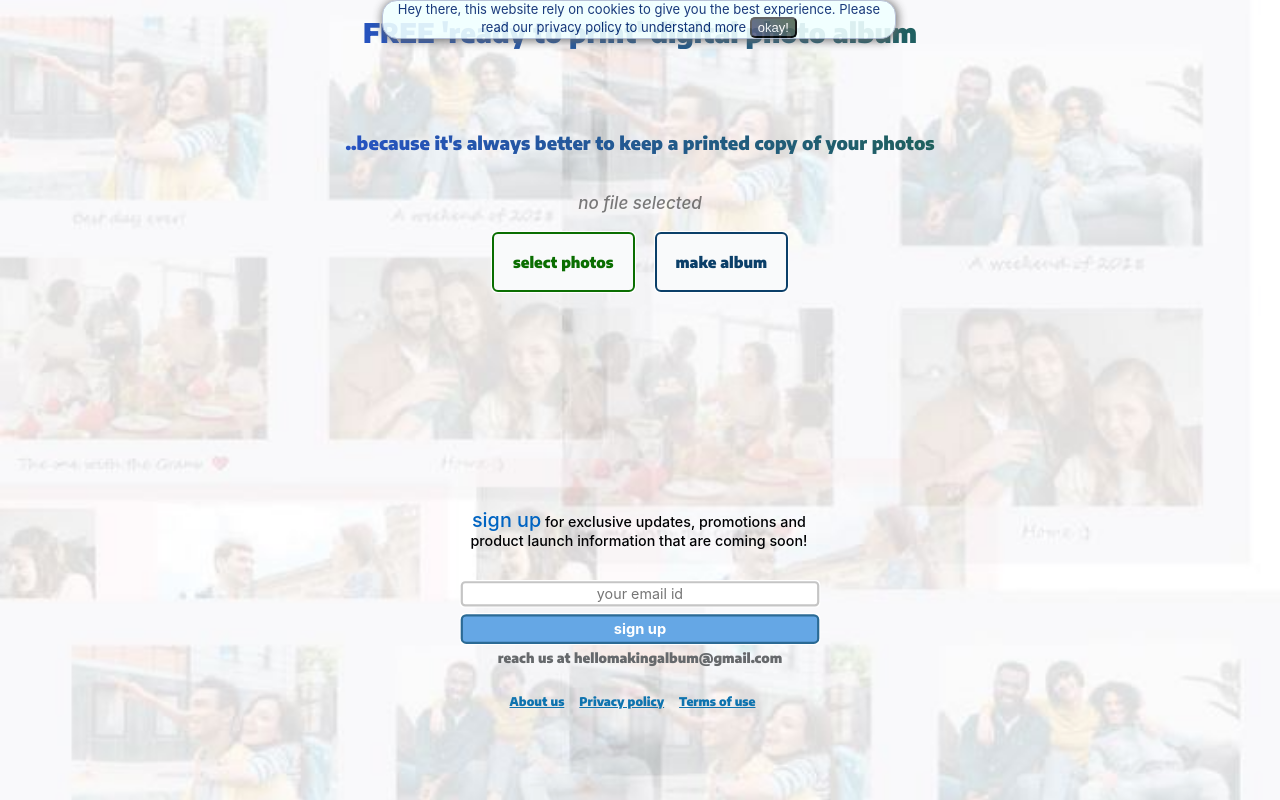
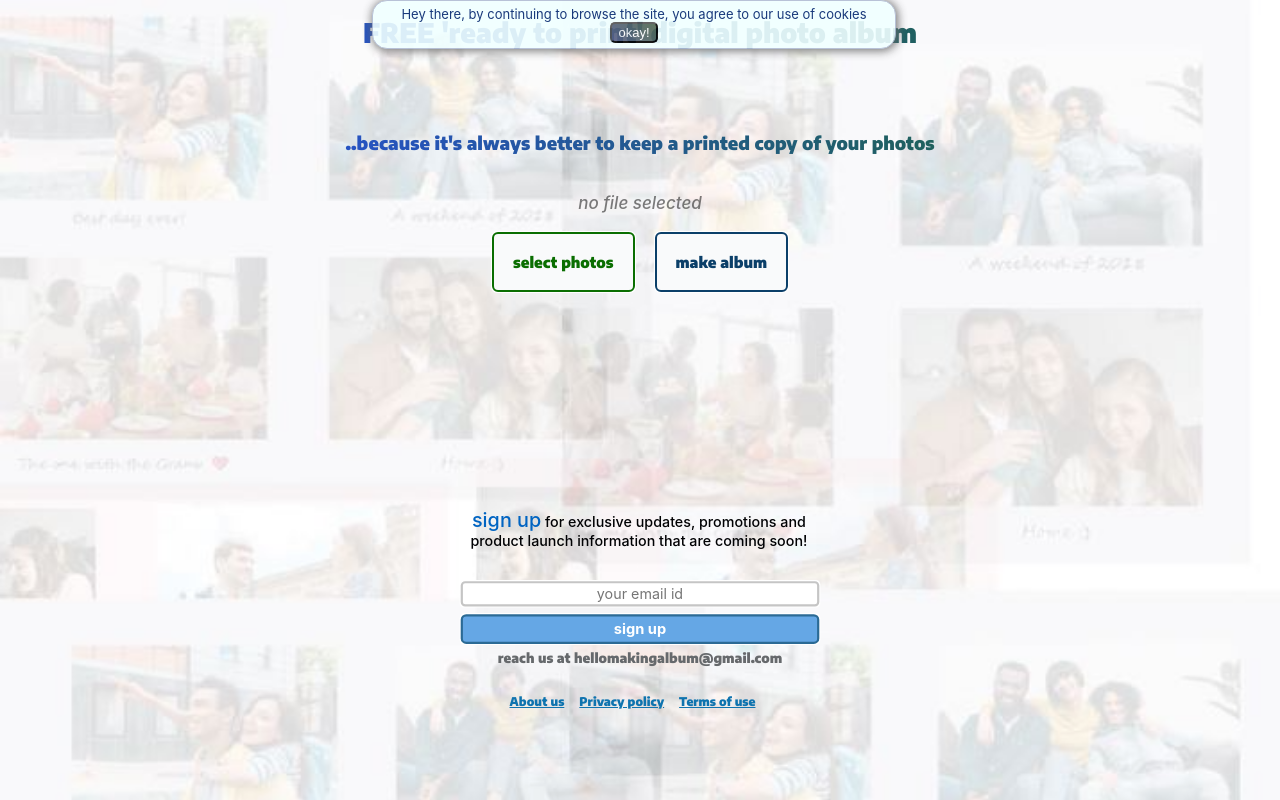
Before and after one commit to edwinvarghese4442/makingalbum_source, a React (Create React App) app: page / in a window 1280 px wide. Shown: the top 800 px of the page. Built offline with nearby package versions, Linux system fonts and the light colour scheme.

Commit message:
padding added cookie bar

```diff
--- a/src/App.css
+++ b/src/App.css
@@ -66,6 +66,7 @@
   border-style: solid;
   border-width: 1px;
   box-shadow: 1px 1px 10px 1px #696969;
+  padding: 5px 5px 5px 5px;
 }
 
 .cookie_button {
--- a/src/App.js
+++ b/src/App.js
@@ -310,7 +310,7 @@ class App extends Component {
   return (
 
     <div className="background">
-      <div className="cookiebar"> Hey there, this website rely on cookies to give you the best experience. Please read our privacy policy to understand more  <button className='cookie_button'>okay!</button></div>
+      <div className="cookiebar"> Hey there, by continuing to browse the site, you agree to our use of cookies  <button className='cookie_button'>okay!</button></div>
       <h1 className = "title1">FREE 'ready to print' digital photo album</h1>
       <h2 className = "title2">..because it's always better to keep a printed copy of your photos</h2>
 
```
